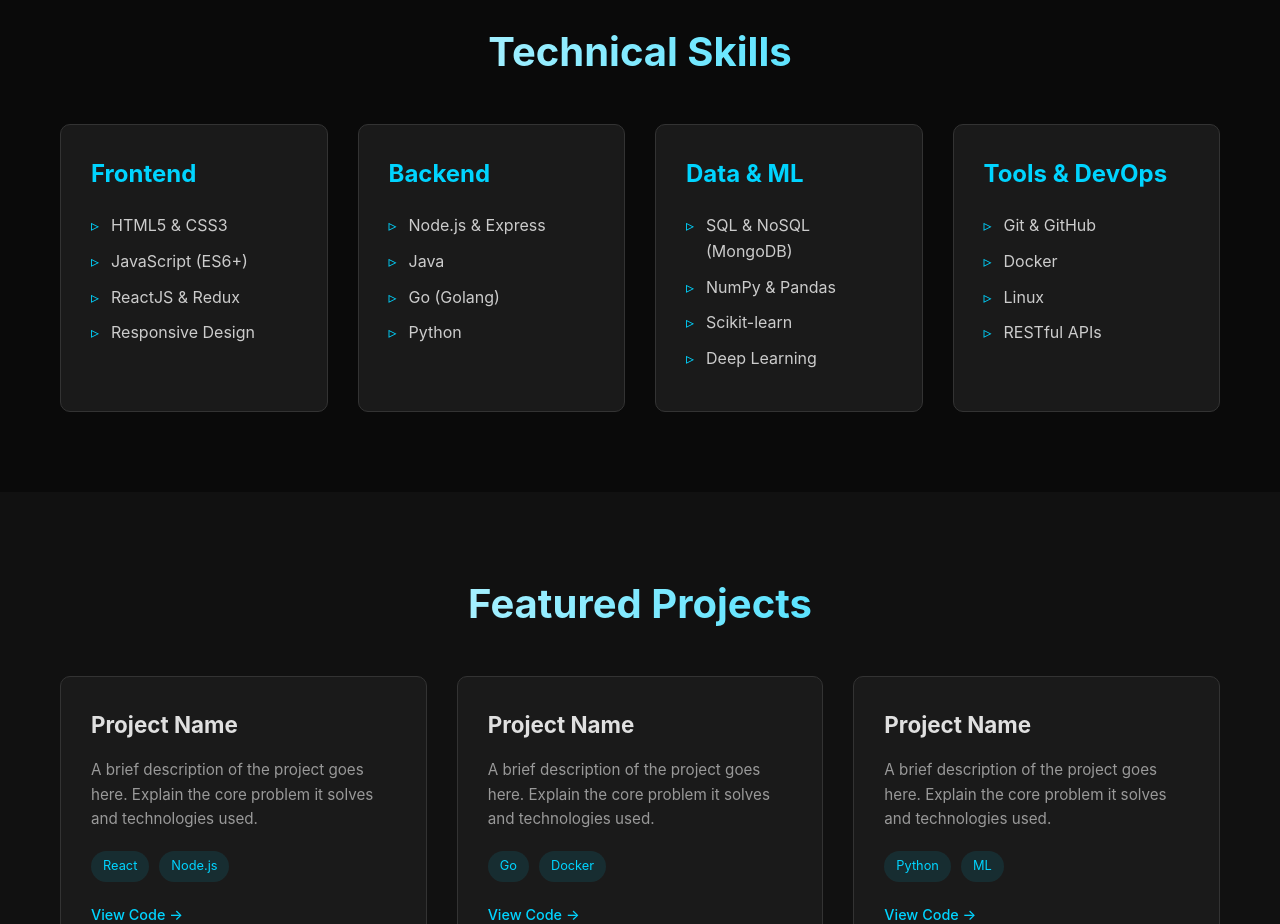
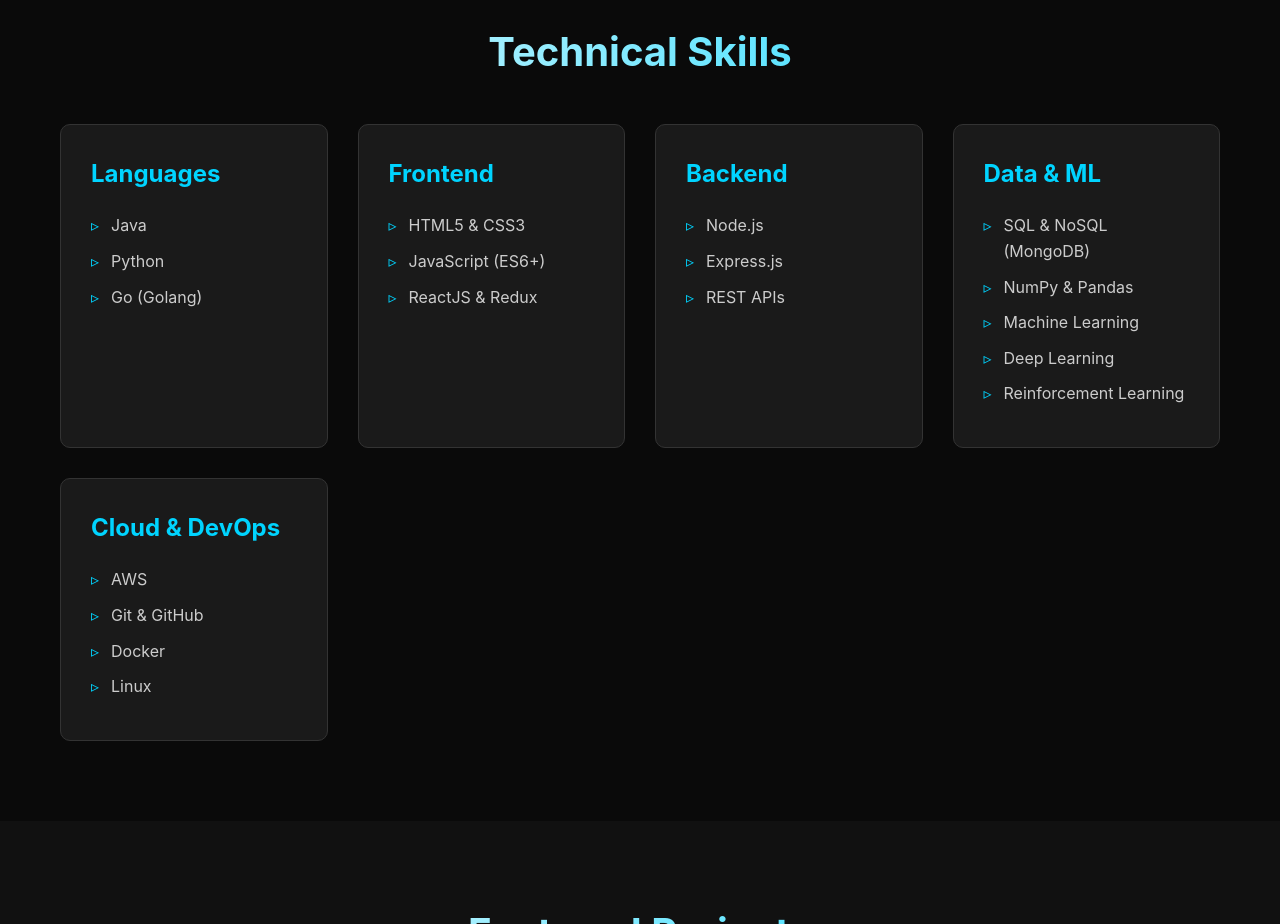
Before and after one commit to amkr6207/amkr6207.github.io, a plain HTML site: page index.html in a window 1280 px wide. Shown: the part 860-1784 px from the top of the page. Drawn offline with Linux system fonts and the light colour scheme.

Commit message:
updated index.html

```diff
--- a/index.html
+++ b/index.html
@@ -65,22 +65,29 @@
       <div class="skills-grid">
 
         <div class="skill-card">
+          <h3>Languages</h3>
+          <ul>
+            <li>Java</li>
+            <li>Python</li>
+            <li>Go (Golang)</li>
+          </ul>
+        </div>
+
+        <div class="skill-card">
           <h3>Frontend</h3>
           <ul>
             <li>HTML5 & CSS3</li>
             <li>JavaScript (ES6+)</li>
             <li>ReactJS & Redux</li>
-            <li>Responsive Design</li>
           </ul>
         </div>
 
         <div class="skill-card">
           <h3>Backend</h3>
           <ul>
-            <li>Node.js & Express</li>
-            <li>Java</li>
-            <li>Go (Golang)</li>
-            <li>Python</li>
+            <li>Node.js</li>
+            <li>Express.js</li>
+            <li>REST APIs</li>
           </ul>
         </div>
 
@@ -89,18 +96,19 @@
           <ul>
             <li>SQL & NoSQL (MongoDB)</li>
             <li>NumPy & Pandas</li>
-            <li>Scikit-learn</li>
+            <li>Machine Learning</li>
             <li>Deep Learning</li>
+            <li>Reinforcement Learning</li>
           </ul>
         </div>
 
         <div class="skill-card">
-          <h3>Tools & DevOps</h3>
+          <h3>Cloud & DevOps</h3>
           <ul>
+            <li>AWS</li>
             <li>Git & GitHub</li>
             <li>Docker</li>
             <li>Linux</li>
-            <li>RESTful APIs</li>
           </ul>
         </div>
 
```
